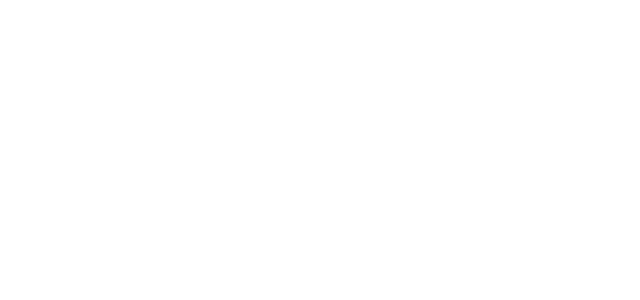
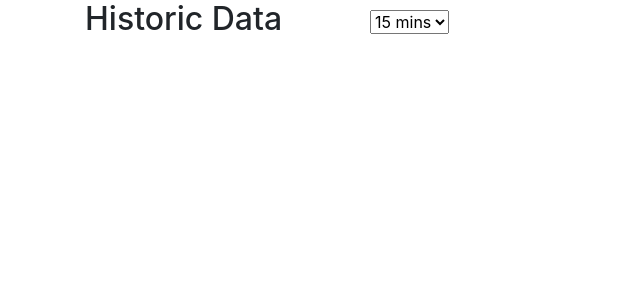
Before and after one commit to kunaguvarun/resource-utilization, a React (Create React App) app: page / in a window 1280 px wide. Shown: the top 300 px of the page, without its empty margins (0-640 px from the left). Built offline with nearby package versions, Linux system fonts and the light colour scheme.

Commit message:
setup header and dropdown

```diff
--- a/src/components/HistoricData.jsx
+++ b/src/components/HistoricData.jsx
@@ -1,8 +1,25 @@
 import React, { Component } from "react";
+import { Row, Col, Container } from "reactstrap";
 
 class HistoricData extends Component {
   render() {
-    return <div />;
+    return (
+      <Container>
+        <Row>
+          <Col sm="3">
+            <h2>Historic Data</h2>
+          </Col>
+          <Col sm="2" style={{ marginTop: 10 }}>
+            <select>
+              <option name="15-mins">15 mins</option>
+              <option name="hour">1 hour</option>
+              <option name="today">Today</option>
+              <option name="past">Past</option>
+            </select>
+          </Col>
+        </Row>
+      </Container>
+    );
   }
 }
 
```
